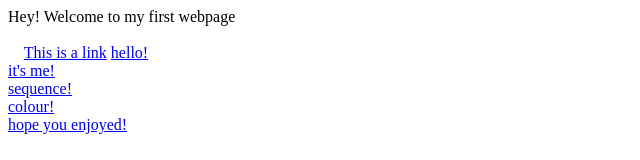
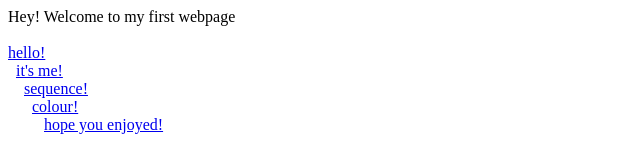
Before and after one commit to anayaengineer/firstwebsite, a plain HTML site: page index.html in a window 1280 px wide. Shown: the top 160 px of the page, without its empty margins (0-640 px from the left). Drawn offline with Linux system fonts and the light colour scheme.

Commit message:
Update index.html

```diff
--- a/index.html
+++ b/index.html
@@ -7,16 +7,15 @@
   <body>
     <p>
       Hey! Welcome to my first webpage
-      <br><br>&nbsp;&nbsp;&nbsp;
-      <a href="http://www.google.com">This is a link</a>
+      <br><br>
       <a href="https://docs.google.com/document/d/1z6cygi2Oq4oZHQ1QtQrdOQm-iD2zO0Ed6pOWKvPTsq0/edit?usp=sharing">hello!</a>
-      <br>
+      <br>&nbsp;
       <a href="https://docs.google.com/document/d/1-BQWYZPOGaVWRUT3rNXF07u2tyPlJX6dfaB8p_bfuIQ/edit?usp=sharing">it's me!</a>
-      <br>
+      <br>&nbsp;&nbsp;&nbsp;
       <a href="https://docs.google.com/document/d/1ib7kIMcs5Sksz0Thppj_0nCRQF6WIU6UBYiv9VBiwuw/edit?usp=sharing">sequence!</a>
-      <br>
+      <br>&nbsp;&nbsp;&nbsp;&nbsp;&nbsp;
       <a href="https://docs.google.com/document/d/1uVXHW6kcyfmWj4TFzDBkuYeQh9DAVjsPaEvmYHg-SKs/edit?usp=sharing">colour!</a>
-      <br>
+      <br>&nbsp;&nbsp;&nbsp;&nbsp;&nbsp;&nbsp;&nbsp;&nbsp;
       <a href="https://docs.google.com/document/d/1FUOfnSp-pWLb7Fxc4iy04rmGPph2PI0lQFf_dV2iUgE/edit?usp=sharing">hope you enjoyed!</a>
       <br><br><br>
       <img style="width:20%;height:20%" src="https://anayaengineer.github.io/firstwebsite/image1.jpg"/>
```
